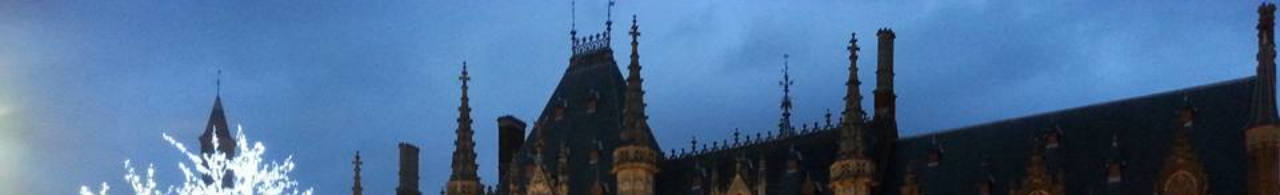
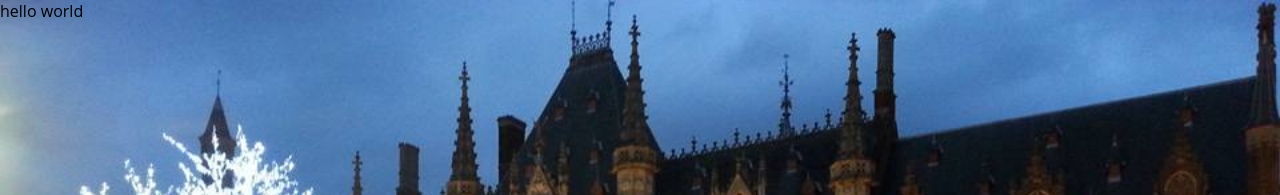
Before and after one commit to enicasoldo/allthesmalltrips.life, a Jekyll site: the page built from about.md, in a window 1280 px wide. Shown: the top 195 px of the page. Built offline with Jekyll 4.4.1, drawn with Linux system fonts in a browser that asks for light colours; nearby versions of some CDN libraries; some web fonts are replaced.

Commit message:
Add headroom and header

```diff
--- a/_includes/header.html
+++ b/_includes/header.html
@@ -1,2 +1,5 @@
 <!-- header start -->
+<header class="header header--fixed js--headroom">
+  hello world
+</header>
 <!-- header end -->
--- a/_includes/javascripts.html
+++ b/_includes/javascripts.html
@@ -1,5 +1,6 @@
 <script src="https://code.jquery.com/jquery-1.11.1.min.js"></script>
 <script type="text/javascript" src="{{ "/assets/js/jquery.fitvids.js" | prepend: site.baseurl  }}"></script>
+<script type="text/javascript" src="{{ "/assets/js/headroom.min.js" | prepend: site.baseurl  }}"></script>
 <script type="text/javascript" src="{{ "/assets/js/index.js" | prepend: site.baseurl  }}"></script>
 <script type="text/javascript" src="{{ "/assets/js/readingTime.min.js" | prepend: site.baseurl  }}"></script>
 <div id="fb-root"></div>
--- /dev/null
+++ b/_sass/_header.scss
@@ -0,0 +1,22 @@
+.header.header--fixed {
+  position: fixed;
+  z-index: 10;
+  right: 0;
+  left: 0;
+  top: 0;
+}
+
+/**
+ * Note: I have omitted any vendor-prefixes for clarity.
+ * Adding them is left as an exercise for the reader.
+ */
+.headroom {
+    will-change: transform;
+    transition: transform 200ms linear;
+}
+.headroom--pinned {
+    transform: translateY(0%);
+}
+.headroom--unpinned {
+    transform: translateY(-100%);
+}
--- a/assets/js/index.js
+++ b/assets/js/index.js
@@ -24,6 +24,12 @@
               .after('<figcaption>'+$(this).attr("alt")+'</figcaption>');
         });
 
+        // grab an element
+        var myElement = document.querySelector(".js--headroom");
+        // construct an instance of Headroom, passing the element
+        var headroom  = new Headroom(myElement);
+        // initialise
+        headroom.init();
     });
 
 }(jQuery));
--- a/css/main.sass
+++ b/css/main.sass
@@ -3,6 +3,7 @@
 
 @import 'syntax-highlighting'
 @import 'facebook'
+@import 'header'
 @import 'list'
 
 @import 'bourbon/bourbon'
```
Also changed, not shown: assets/js/headroom.min.js (added).
